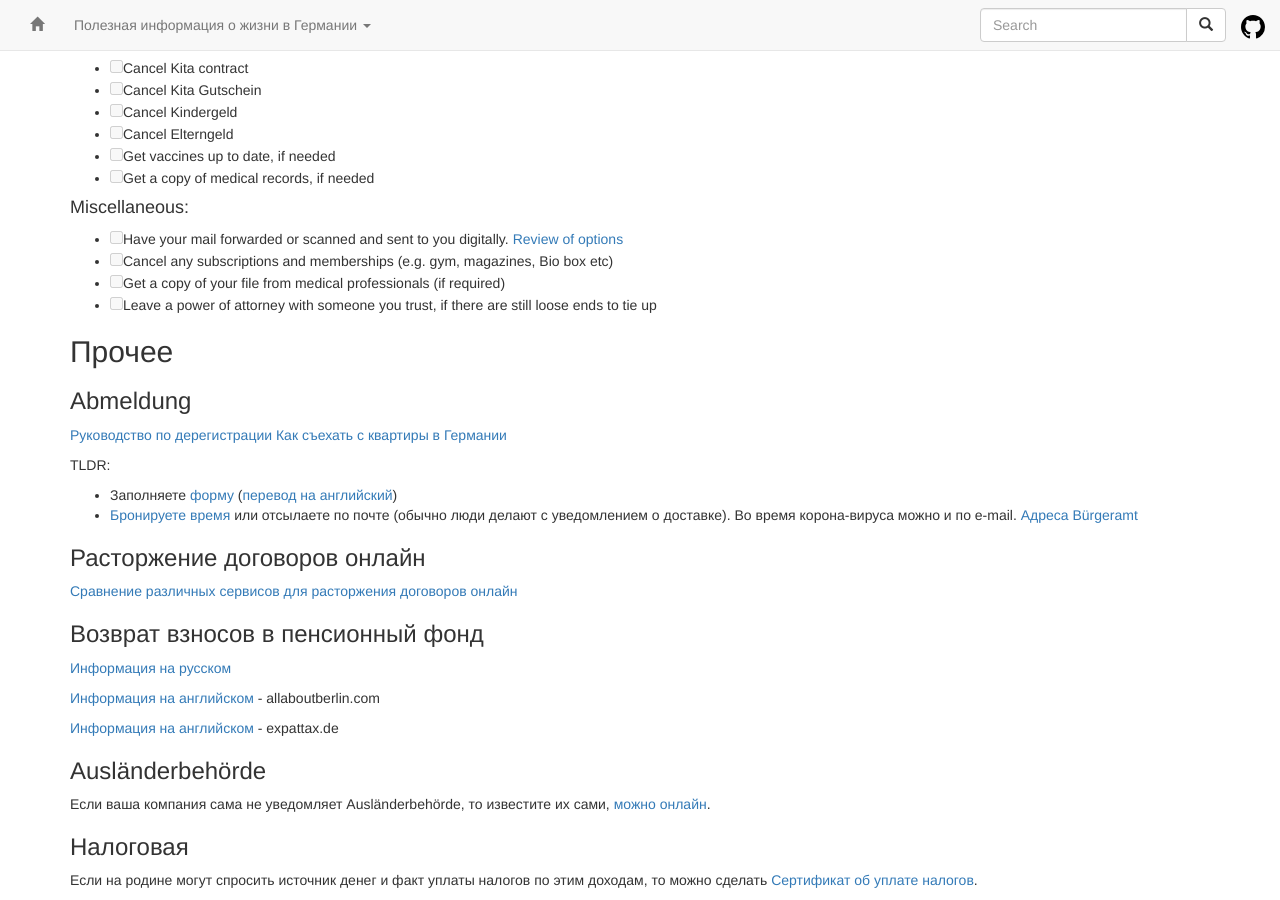
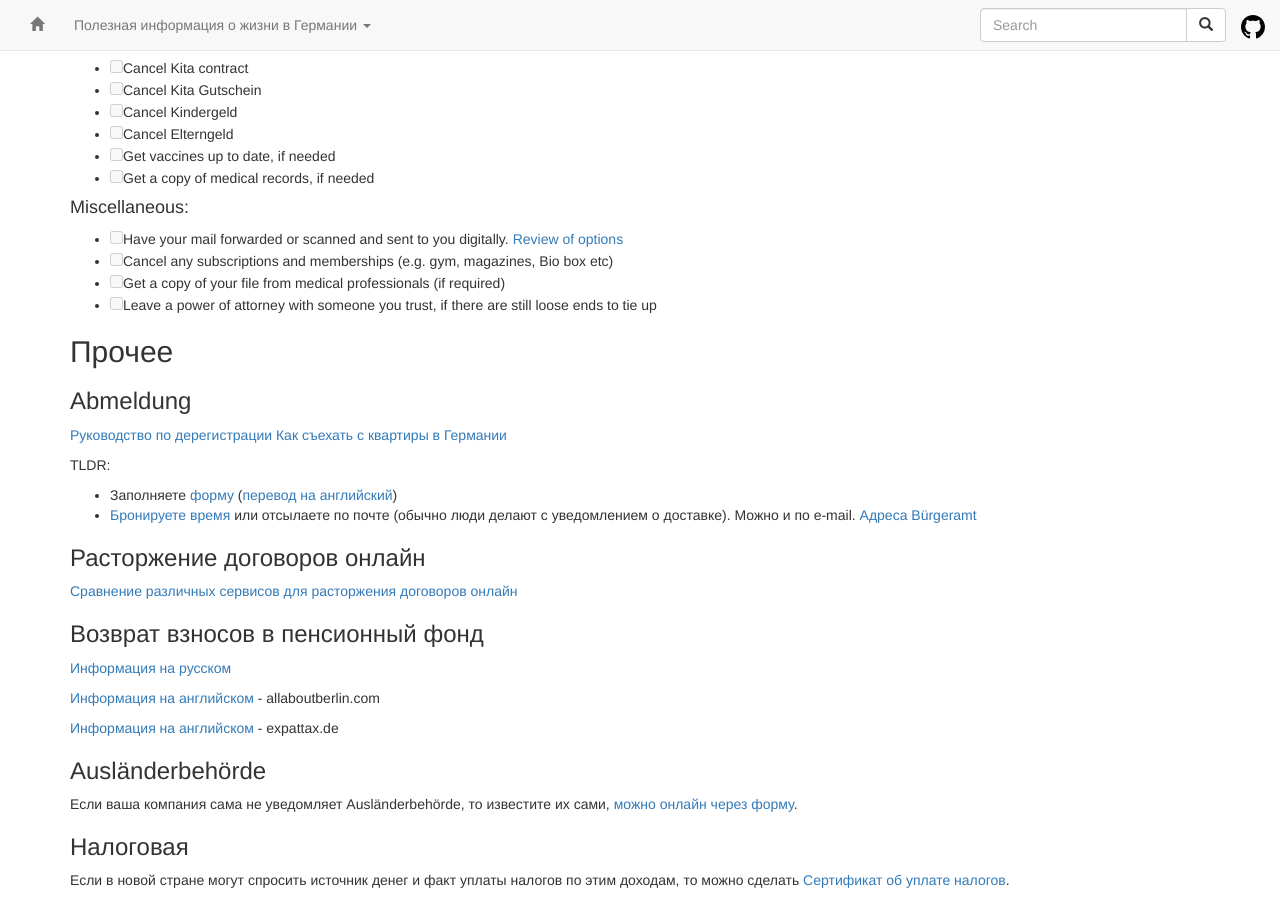
Before and after one commit to ru-de/faq, a Jekyll site: the page built from pages/Отъезд из Германии.md, in a window 1280 px wide and 900 px high, scrolled down 845 px. Built offline with Jekyll 4.4.1, drawn with Linux system fonts in a browser that asks for light colours; nearby versions of some CDN libraries.

Commit message:
sync github pages

```diff
--- a/pages/Отъезд из Германии.md
+++ b/pages/Отъезд из Германии.md
@@ -46,7 +46,7 @@ layout: default
 - [ ] Get a copy of medical records, if needed
 
 #### Miscellaneous:
-- [ ] Have your mail forwarded or scanned and sent to you digitally. [Review of options](www.digital-affin.de/blog/digitaler-briefkasten-vergleich/)
+- [ ] Have your mail forwarded or scanned and sent to you digitally. [Review of options](https://www.digital-affin.de/blog/digitaler-briefkasten-vergleich/)
 - [ ] Cancel any subscriptions and memberships (e.g. gym, magazines, Bio box etc)
 - [ ] Get a copy of your file from medical professionals (if required)
 - [ ] Leave a power of attorney with someone you trust, if there are still loose ends to tie up
@@ -62,7 +62,7 @@ layout: default
 TLDR:
 
 * Заполняете [форму](https://service.berlin.de/dienstleistung/120335/) ([перевод на английский](https://allaboutberlin.com/docs/abmeldung))
-* [Бронируете время](https://service.berlin.de/terminvereinbarung/termin/day/) или отсылаете по почте (обычно люди делают с уведомлением о доставке). Во время корона-вируса можно и по e-mail. [Адреса Bürgeramt](https://service.berlin.de/dienstleistung/120335/)
+* [Бронируете время](https://service.berlin.de/terminvereinbarung/termin/day/) или отсылаете по почте (обычно люди делают с уведомлением о доставке). Можно и по e-mail. [Адреса Bürgeramt](https://service.berlin.de/dienstleistung/120335/)
 
 ### Расторжение договоров онлайн
 
@@ -78,8 +78,8 @@ TLDR:
 
 ### Ausländerbehörde
 
-Если ваша компания сама не уведомляет Ausländerbehörde, то известите их сами, [можно онлайн](https://www.berlin.de/einwanderung/ueber-uns/kontakt/formular.873011.php).
+Если ваша компания сама не уведомляет Ausländerbehörde, то известите их сами, [можно онлайн через форму](https://www.berlin.de/einwanderung/ueber-uns/kontakt/artikel.1394180.php).
 
 ### Налоговая
 
-Если на родине могут спросить источник денег и факт уплаты налогов по этим доходам, то можно сделать [Сертификат об уплате налогов](https://service.berlin.de/dienstleistung/324713/en/).
+Если в новой стране могут спросить источник денег и факт уплаты налогов по этим доходам, то можно сделать [Сертификат об уплате налогов](https://service.berlin.de/dienstleistung/324713/en/).
```
